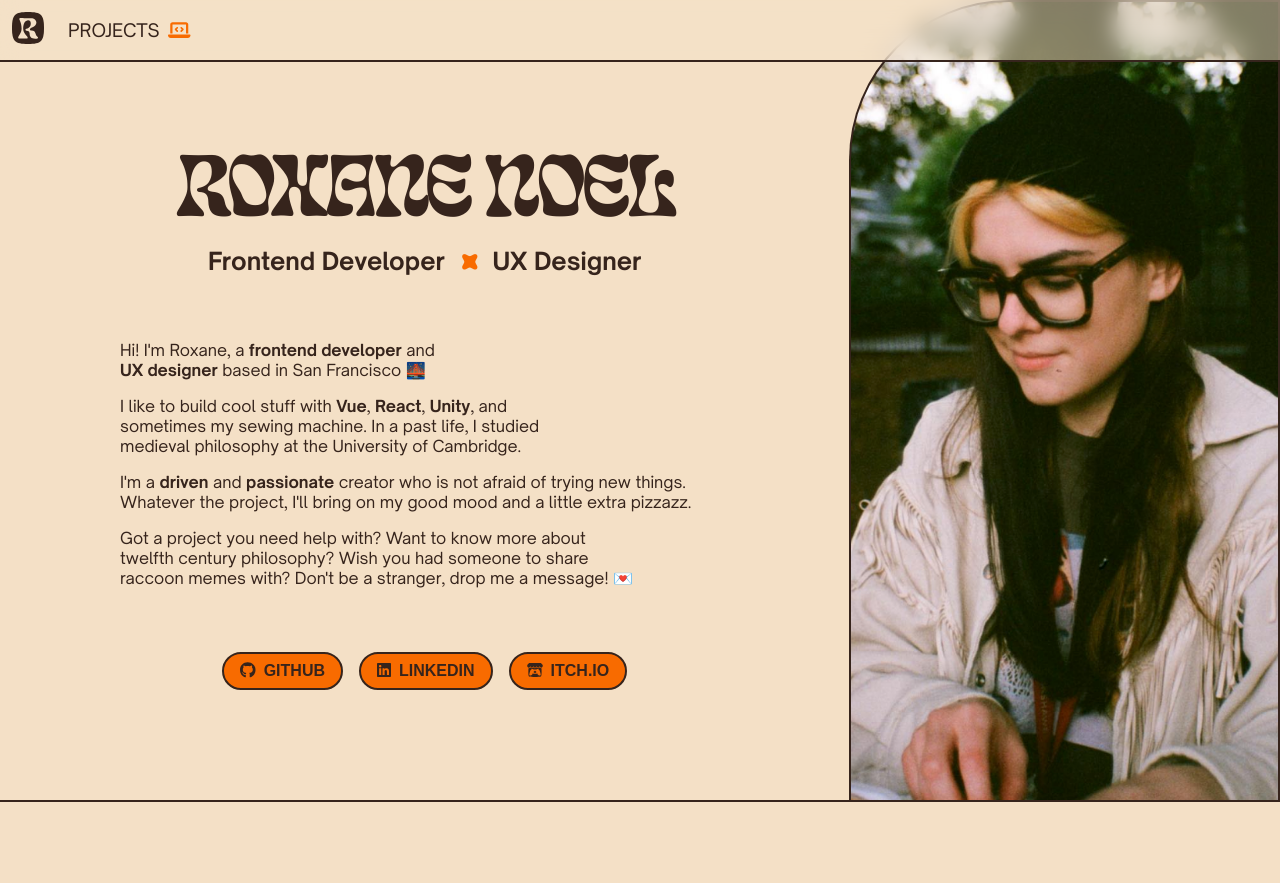
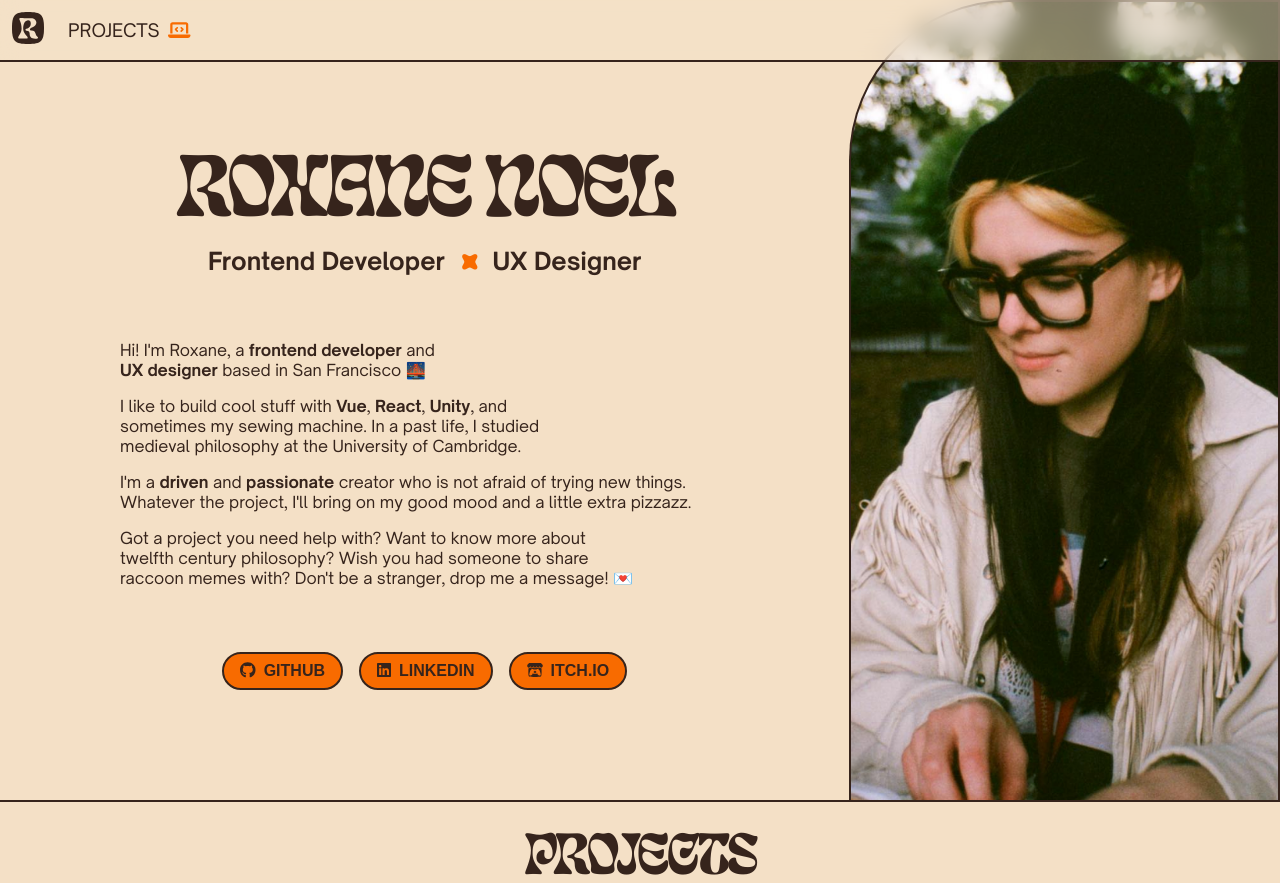
Before and after one commit to Roxanoel/roxanoel.github.io, a React (Create React App) app: page / in a window 1280 px wide. Shown: the top 883 px of the page. Built offline with nearby package versions, Linux system fonts and the light colour scheme.

Commit message:
updated defaults for all headings

```diff
--- a/src/scss/base/_defaults.scss
+++ b/src/scss/base/_defaults.scss
@@ -1,6 +1,6 @@
 @use '../base/palette';
 
-h1 {
+h1, h2, h3, h4 {
     margin: 0;
     padding: 0;
 }
```
